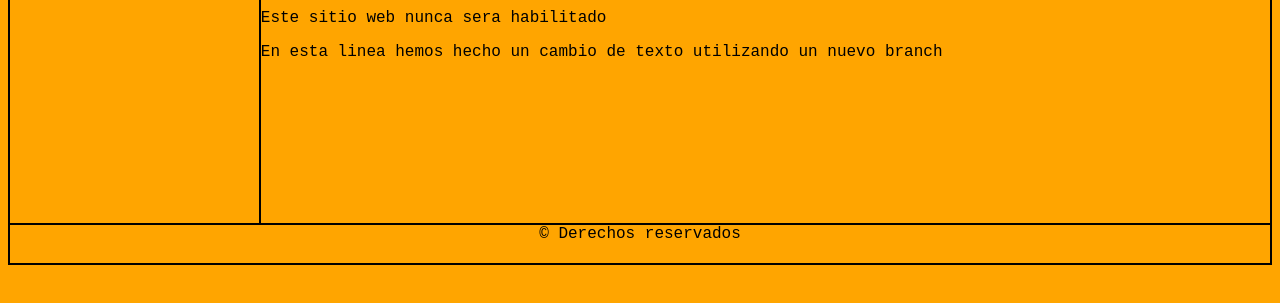
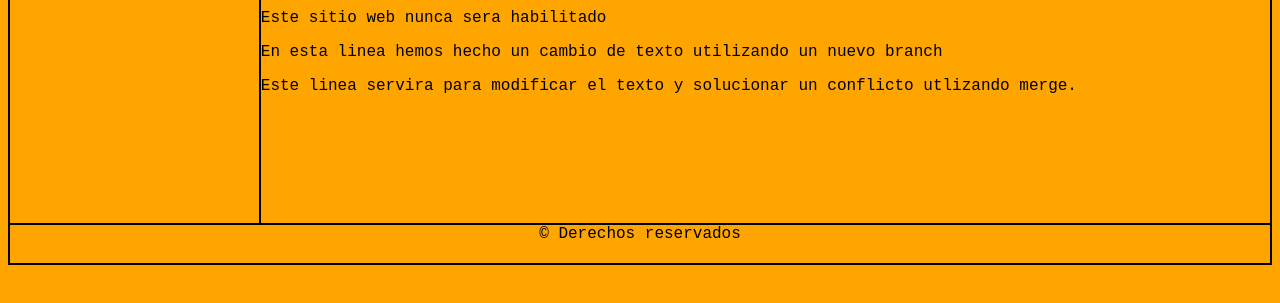
Before and after one commit to oiab94/PruebaGIT, a plain HTML site: page PaginaCliente/index.html in a window 1280 px wide. Shown: the part 167-470 px from the top of the page. Drawn offline with Linux system fonts and the light colour scheme.

Commit message:
HTML: Linea nueva creada para modificar y solucionar un error de conflicto

```diff
--- a/PaginaCliente/index.html
+++ b/PaginaCliente/index.html
@@ -23,7 +23,12 @@
 			<p>Aqui se realiza las pruebas necesarias para la utilización de git</p>
 			<p>Este sitio web nunca sera habilitado</p>
       <p>En esta linea hemos hecho un cambio de texto utilizando un nuevo branch</p>
-		</div>
+
+      <p>Este linea servira para modificar el texto y solucionar un conflicto
+         utlizando merge.
+      </p>
+
+    </div>
 	</section>
 
 	<footer>
```
